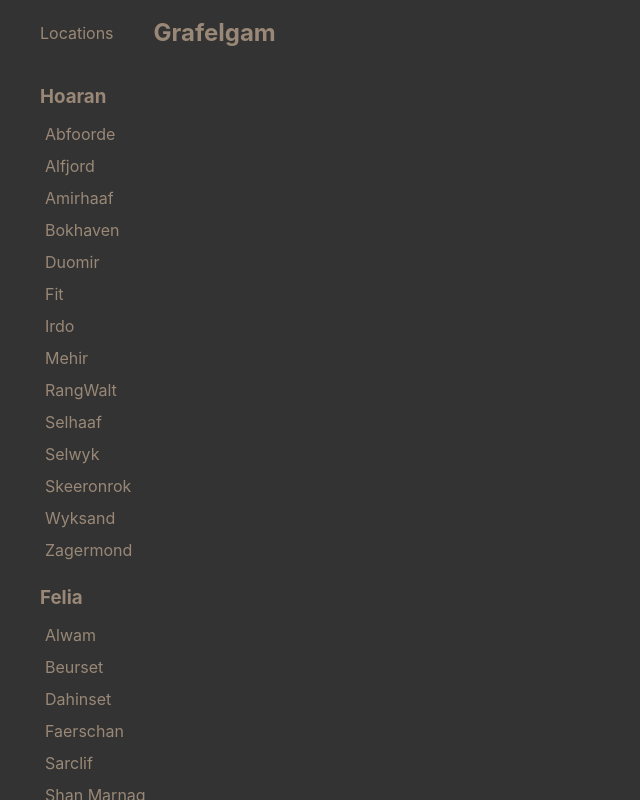
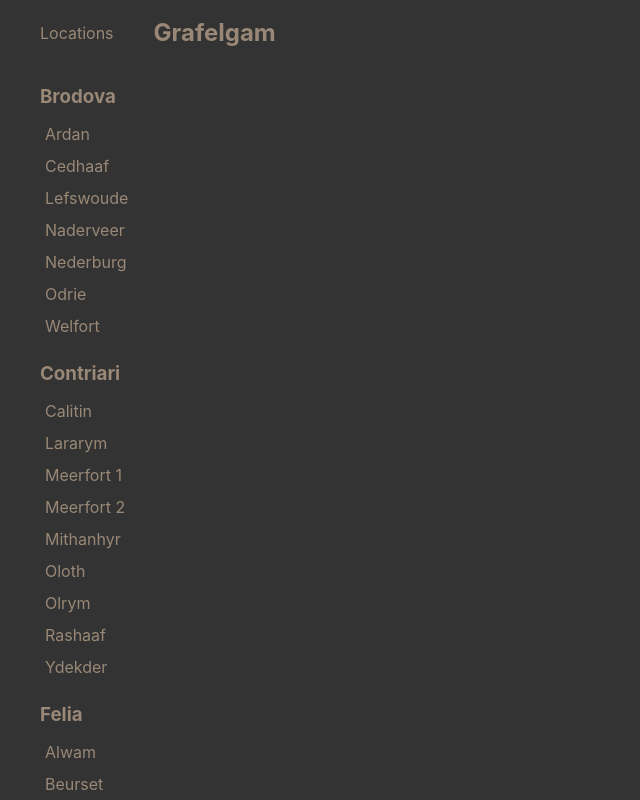
Before and after one commit to wldevries/grafelgam-map, a Svelte app: page / in a window 1280 px wide. Both pictures are taken after a click on the button "Locations". Shown: the top 800 px of the page, without its empty margins (0-640 px from the left). Built offline with nearby package versions, Linux system fonts and the light colour scheme.

Commit message:
Allow selecting all locations in a country

```diff
--- a/package.json
+++ b/package.json
@@ -13,6 +13,7 @@
     "@rollup/plugin-node-resolve": "^11.0.0",
     "@rollup/plugin-typescript": "^8.0.0",
     "@tsconfig/svelte": "^2.0.1",
+    "@types/leaflet": "^1.7.5",
     "rollup": "^2.3.4",
     "rollup-plugin-css-only": "^3.1.0",
     "rollup-plugin-livereload": "^2.0.0",
@@ -25,7 +26,6 @@
     "typescript": "^4.0.0"
   },
   "dependencies": {
-    "@types/leaflet": "^1.7.5",
     "sirv-cli": "^1.0.0"
   }
 }
--- a/public/index.html
+++ b/public/index.html
@@ -4,7 +4,7 @@
 	<meta charset='utf-8'>
 	<meta name='viewport' content='width=device-width,initial-scale=1'>
 
-	<title>Svelte app</title>
+	<title>Karn world map</title>
 
   <link rel="stylesheet" href="https://unpkg.com/leaflet@1.7.1/dist/leaflet.css" integrity="sha512-xodZBNTC5n17Xt2atTPuE1HxjVMSvLVW9ocqUKLsCC5CXdbqCmblAshOMAS6/keqq/sMZMZ19scR4PsZChSR7A==" crossorigin=""/>
     <script src="https://unpkg.com/leaflet@1.7.1/dist/leaflet.js"
--- a/src/App.svelte
+++ b/src/App.svelte
@@ -8,31 +8,38 @@
     interface Location {
         name: string,
         country: string,
-        loc: number[]
+        loc: L.LatLng
     }
 
     export let navmenu_open = false;
-    export let locations: Location[] = [];
+    export let allLocations: Location[] = [];
     export let countries: Set<string> = new Set();
 
-    let map: any;
-    let locationLayer: any;
+    let map: L.Map;
+    let locationLayer: L.FeatureGroup<any>;
 
-    function showmap(location: Location) {
+    function showmap(show_locs: Location[]) {
         if (locationLayer != undefined) {
             map.removeLayer(locationLayer);
         }
-        map.setView(location.loc, 5);
+
         navmenu_open = false;
 
         locationLayer = new L.FeatureGroup();
 
+        if (show_locs.length > 0) {
+
+            show_locs.forEach(location => {
                 var marker = L.marker(location.loc)
                     .bindPopup(location.name)
                     .openPopup();
                 locationLayer.addLayer(marker);
+            });
 
             map.addLayer(locationLayer);
+            // map.setView(location.loc, 5);
+            map.fitBounds(L.latLngBounds(show_locs.map(l => l.loc)));
+        }
     }
 
     onMount(() => {
@@ -48,22 +55,21 @@
         map.setView([0, 0], 3);
 
         // Debug out for location
-        map.on("click", function (ev) {
-            var latlng = map.mouseEventToLatLng(ev.originalEvent);
-            console.log(latlng.lat + ", " + latlng.lng);
+        map.on("click", function (ev : L.LeafletMouseEvent) {
+            console.log(ev.latlng.lat + ", " + ev.latlng.lng);
         });
 
         loadMarkers();
 
         async function loadMarkers() {
             // using Promise
-            locations = await fetch("locations.json")
+            allLocations = await fetch("locations.json")
                 .then((response) => response.json());
 
-            locations.sort((a, b) => a.name.localeCompare(b.name));
+            allLocations.sort((a, b) => a.name.localeCompare(b.name));
 
             countries.clear();
-            locations.forEach(loc => countries.add(loc.country));
+            allLocations.forEach(loc => countries.add(loc.country));
 
             // Hide markers when zoomed out
             // map.on("zoomend", function () {
@@ -75,7 +81,7 @@
             // });
 
             // Zoom to last location
-            map.setView(locations[locations.length - 1].loc, 3);
+            map.setView(allLocations[allLocations.length - 1].loc, 3);
         }
     });
 </script>
@@ -88,11 +94,15 @@
 
     {#if navmenu_open}
     <div class="navmenu" transition:slide="{{delay: 250, duration: 300, easing: quintOut }}">
-        {#each Array.from(countries) as country}
+        {#each Array.from(countries).sort((a, b) => a.localeCompare(b)) as country}
+
+        <button on:click={() => showmap(allLocations.filter(l => l.country == country))}>
             <h3>{country}</h3>
+        </button>
+
         <ul>
-            {#each locations.filter(l => l.country == country) as location}
-            <li><button on:click={() => showmap(location)}>
+            {#each allLocations.filter(l => l.country == country) as location}
+            <li><button on:click={() => showmap([location])}>
                 <span>{location.name}</span>
             </button></li>
             {/each}
@@ -165,7 +175,7 @@
         color: #987;
         cursor: pointer;
     }
-    .navmenu li:hover {
+    .navmenu button:hover {
         background-color: #443322;
     }
     .navmenu span {
```
Also changed, not shown: 1 other file (tests, documents, lock files or other folders). Lines whose indentation alone changed are shown as unchanged.
